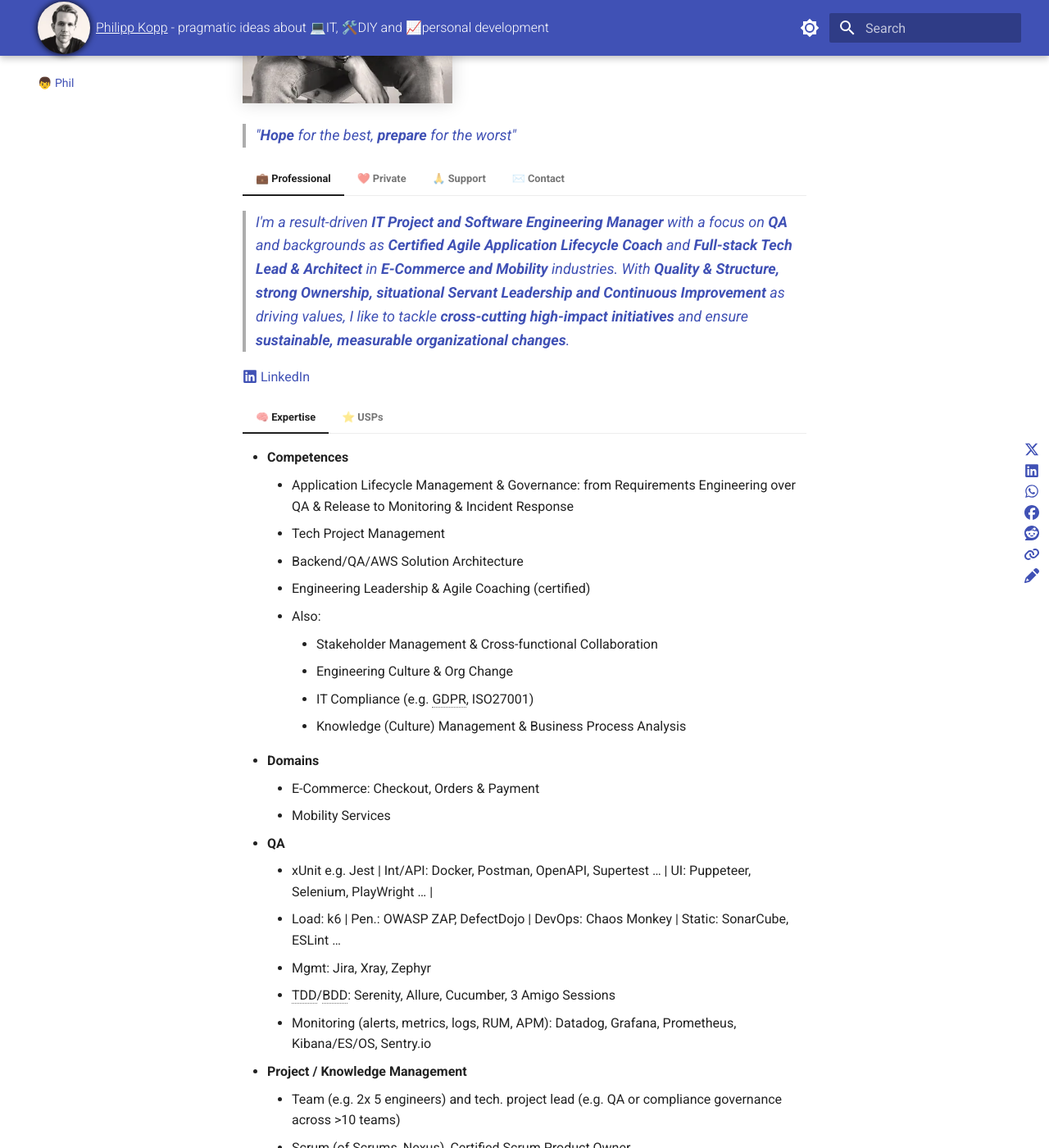
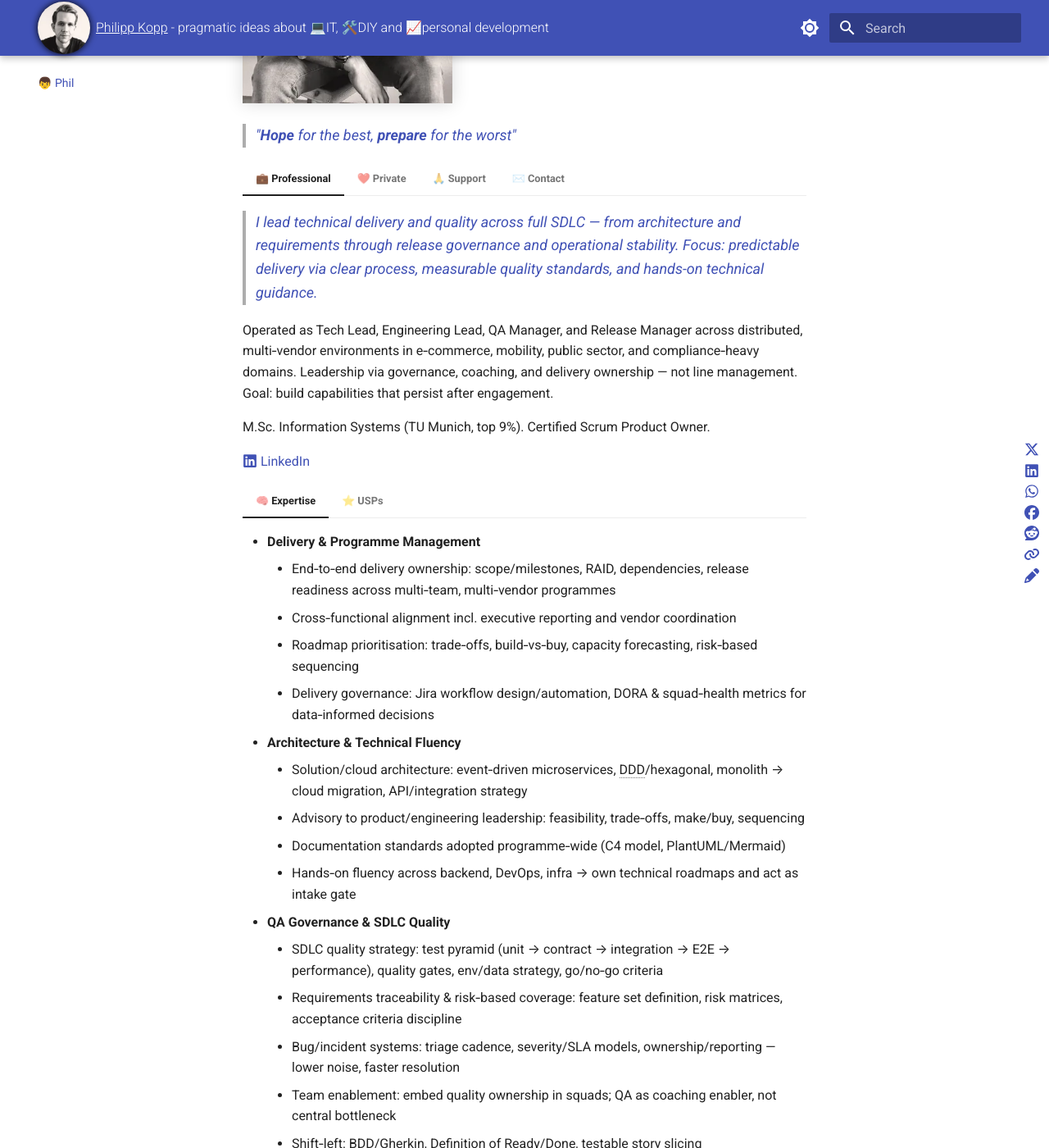
Before and after one commit to phil-m-kopp/phil-m-kopp.github.io, an MkDocs documentation site: the page built from docs/about.md, in a window 1280 px wide and 1400 px high, scrolled down 485 px. Shown: the whole window at 82% size. Built offline with MkDocs 1.6.1 and Material for MkDocs 9.7.7, drawn with Linux system fonts in a browser that asks for light colours; comment, search, counter and statistics services are not loaded; some of the changed text lies outside the part shown.

Commit message:
tech mgmt cv

```diff
--- a/docs/about.md
+++ b/docs/about.md
@@ -19,49 +19,62 @@ hide:
 
 ===+ "💼 Professional"
 
-    > I'm a result-driven **IT Project and Software Engineering Manager** with a focus on **QA** and backgrounds as **Certified Agile Application Lifecycle Coach** and **Full-stack Tech Lead & Architect** in **E-Commerce and Mobility** industries. With **Quality & Structure, strong Ownership, situational Servant Leadership and Continuous Improvement** as driving values, I like to tackle **cross-cutting high-impact initiatives** and ensure **sustainable, measurable organizational changes**.
+    > I lead technical delivery and quality across full SDLC — from architecture and requirements through release governance and operational stability. Focus: predictable delivery via clear process, measurable quality standards, and hands-on technical guidance.
+
+    Operated as Tech Lead, Engineering Lead, QA Manager, and Release Manager across distributed, multi‑vendor environments in e‑commerce, mobility, public sector, and compliance‑heavy domains. Leadership via governance, coaching, and delivery ownership — not line management. Goal: build capabilities that persist after engagement.
+
+    M.Sc. Information Systems (TU Munich, top 9%). Certified Scrum Product Owner.
 
     [:fontawesome-brands-linkedin: LinkedIn](https://www.linkedin.com/in/philipp-kopp-5b23a912a/)
 
     === "🧠 Expertise"
-        - **Competences**
-            - Application Lifecycle Management & Governance: from Requirements Engineering over QA & Release to Monitoring & Incident Response
-            - Tech Project Management
-            - Backend/QA/AWS Solution Architecture
-            - Engineering Leadership & Agile Coaching (certified)
-            - Also:
-                - Stakeholder Management & Cross-functional Collaboration
-                - Engineering Culture & Org Change
-                - IT Compliance (e.g. GDPR, ISO27001)
-                - Knowledge (Culture) Management & Business Process Analysis
+        - **Delivery & Programme Management**
+            - End‑to‑end delivery ownership: scope/milestones, RAID, dependencies, release readiness across multi‑team, multi‑vendor programmes
+            - Cross‑functional alignment incl. executive reporting and vendor coordination
+            - Roadmap prioritisation: trade‑offs, build‑vs‑buy, capacity forecasting, risk‑based sequencing
+            - Delivery governance: Jira workflow design/automation, DORA & squad‑health metrics for data‑informed decisions
+        - **Architecture & Technical Fluency**
+            - Solution/cloud architecture: event‑driven microservices, DDD/hexagonal, monolith → cloud migration, API/integration strategy
+            - Advisory to product/engineering leadership: feasibility, trade‑offs, make/buy, sequencing
+            - Documentation standards adopted programme‑wide (C4 model, PlantUML/Mermaid)
+            - Hands‑on fluency across backend, DevOps, infra → own technical roadmaps and act as intake gate
+        - **QA Governance & SDLC Quality**
+            - SDLC quality strategy: test pyramid (unit → contract → integration → E2E → performance), quality gates, env/data strategy, go/no‑go criteria
+            - Requirements traceability & risk‑based coverage: feature set definition, risk matrices, acceptance criteria discipline
+            - Bug/incident systems: triage cadence, severity/SLA models, ownership/reporting — lower noise, faster resolution
+            - Team enablement: embed quality ownership in squads; QA as coaching enabler, not central bottleneck
+            - Shift‑left: BDD/Gherkin, Definition of Ready/Done, testable story slicing
+        - **Compliance & Security Integration**
+            - ISO 27001 programme management: audit readiness, STRIDE threat modelling, internal champions, evidence governance
+            - AppSec in SDLC: SAST/DAST integration, vuln management, secrets hygiene, least‑privilege design
+            - Digital trust/PKI: certificate lifecycle, OIDC/mTLS/MFA patterns, QTSP coordination
+            - Privacy/regulatory (GDPR/PII) in e‑commerce and public sector
+        - **Observability & Incident Readiness**
+            - Monitoring strategy: metrics, logs, tracing, RUM/APM with playbooks and solid alerting
+            - Incident lifecycle: triage, war‑room facilitation, post‑incident reviews, prevention loops back to SDLC
+            - Release stability: reduce change failure via quality gates, staged rollouts, rollback criteria
+            - Org enablement: onboard teams to monitoring tooling with clear ownership models
+        - **Agile Process & Coaching**
+            - Process design/improvement across Scrum, Kanban, hybrid; Nexus for multi‑team scaling
+            - Requirements engineering: workshops, story slicing, acceptance criteria discipline, backlog health
+            - Continuous improvement: DORA, squad health, retro action tracking, cycle‑time analysis
+            - Governance: Jira automation, workflow standardisation, RACI/ownership to cut coordination overhead
+        - **Knowledge Management & Engineering Culture**
+            - Communities of Practice: design/moderation from seed to multi‑format forums (20–40 participants)
+            - Structured onboarding: reference service docs, templates, guided pairing — reduce onboarding time
+            - Documentation standards: ADRs, service docs, playbooks, training material
+            - AI adoption: integrate agentic AI into analysis, documentation, development workflows
         - **Domains**
-            - E-Commerce: Checkout, Orders & Payment
+            - E‑Commerce: Checkout, Orders & Payment
             - Mobility Services
-        - **QA**
-            - xUnit e.g. Jest | Int/API: Docker, Postman, OpenAPI, Supertest … | UI: Puppeteer, Selenium, PlayWright … |
-            - Load: k6 | Pen.: OWASP ZAP, DefectDojo | DevOps: Chaos Monkey | Static: SonarCube, ESLint …
-            - Mgmt: Jira, Xray, Zephyr
-            - TDD/BDD: Serenity, Allure, Cucumber, 3 Amigo Sessions
-            - Monitoring (alerts, metrics, logs, RUM, APM): Datadog, Grafana, Prometheus, Kibana/ES/OS, Sentry.io
-        - **Project / Knowledge Management**
-            - Team (e.g. 2x 5 engineers) and tech. project lead (e.g. QA or compliance governance across >10 teams)
-            - Scrum (of Scrums, Nexus), Certified Scrum Product Owner
-            - Confluence, PlantUML/Mermaid, [C4](https://c4model.com/), BPMN, Communities of Practice [^COP], [MkDocs](https://squidfunk.github.io/mkdocs-material/)
-        - **Software Eng.**
-            - Domain Driven Design | Microservices | Event-driven: Kafka
-            - PHP Symfony | TypeScript NestJS | PostgreSQL, MongoDB, Redis... | (previously: Golang, React, Java, C#)
-        - **DevOps / Cloud**
-            - AWS
-            - CI/CD: Jenkins, GitLab...
-            - Kubernetes, Docker, Helm, Istio
 
         [^COP]: [https://scaledagileframework.com/communities-of-practice/](https://scaledagileframework.com/communities-of-practice/)
 
     === "⭐ USPs"
-        - Experience in many areas as well as servant leadership ensures **creative but pragmatic solutions**
-        - Passion for knowledge sharing, structure and processes as part of continuous improvement ensures **lasting impact beyond** short term **individual contribution**
-        - **QA focus** pairs well with natural aptitude for detail, analysis, planning and structure
-        - Strong sense of ownership & responsibility ensures **proactive high-impact work**, while transparency and risk management ensures bad situations are handled well
+        - Delivery builds capability, not dependency — governance, documentation, coaching (ISO champions, CoPs, SDLC strategy, onboarding) that persist after engagement
+        - QA and delivery treated as one system — fix root causes (requirements, ownership, gates) vs tool layering; proven drops in change failures and leakage in compliance‑critical platforms
+        - Technical depth in coordination role — architecture reviews, CI/CD, incident traces, threat models + stakeholder comms, sequencing, risk ownership
+        - Governance without bureaucracy — KPIs first (cycle time, defect leakage, incident rate), lightweight process, automation over paperwork
 
 === "❤️ Private"
 
```
